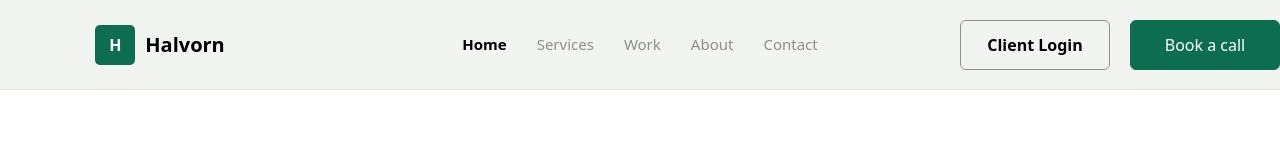
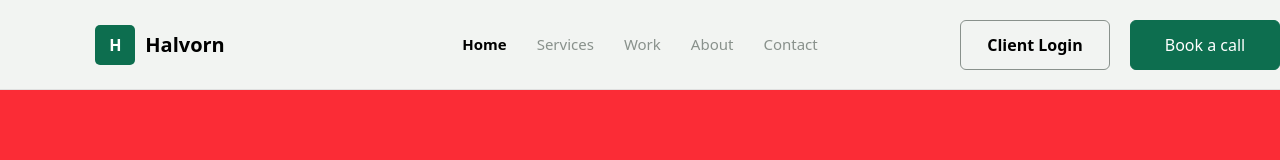
Before and after one commit to emanuelmbengproducao-arch/GT-landingpage-1, a plain HTML site: page index.html in a window 1280 px wide. Drawn offline with nearby package versions, Linux system fonts and the light colour scheme.

Commit message:
configurando camadas

```diff
--- a/index.html
+++ b/index.html
@@ -7,7 +7,7 @@
     <script src="https://cdn.jsdelivr.net/npm/@tailwindcss/browser@4"></script>
   </head>
   <body>
-    <div class="w-full h-screen">
+    <div class="w-full h-screen relative">
       <header
         class="w-full h-[90px] bg-[#F2F4F2] flex border-b border-[#E0E0E0]"
       >
@@ -43,6 +43,7 @@
           </button>
         </div>
       </header>
+      <main class="w-full h-[100%] bg-red-500 absolute top-[0px] z-[-1]"></main>
     </div>
   </body>
 </html>
```
